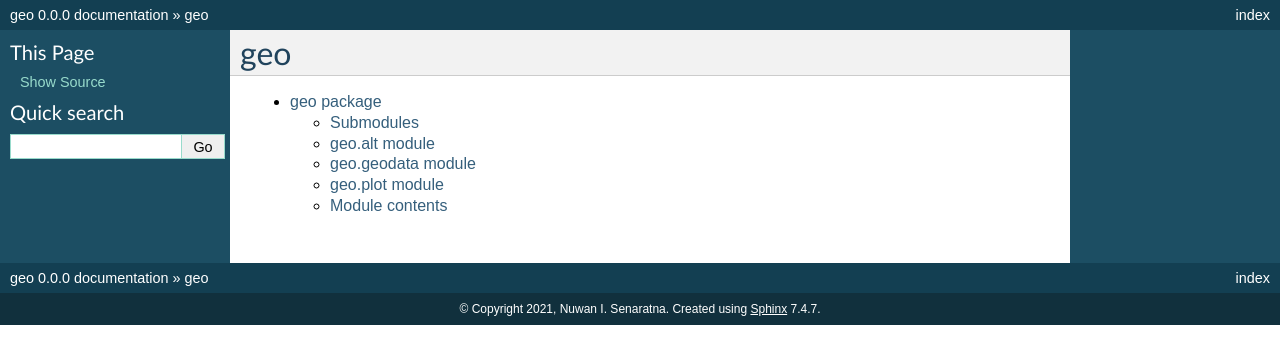
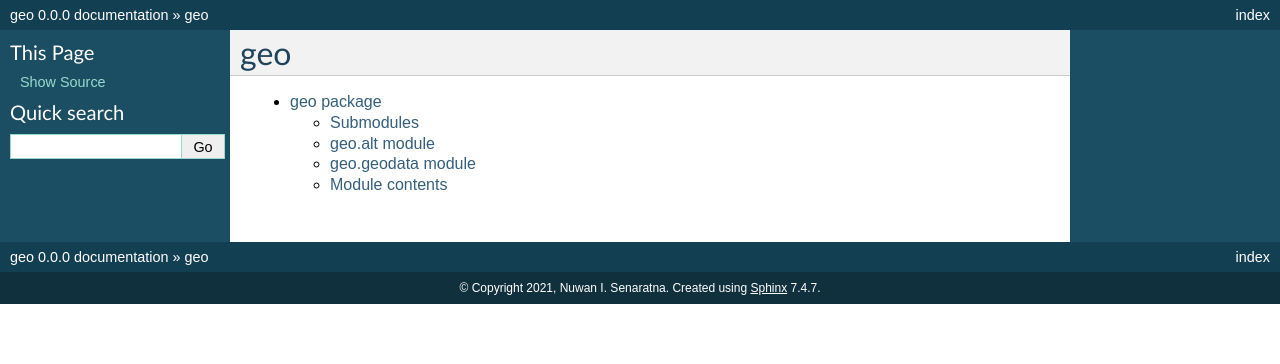
Before and after one commit to nuuuwan/geo, a Sphinx documentation site: the page built from docs/source/modules.rst, in a window 1280 px wide. Shown: the top 364 px of the page. Built offline with Sphinx 7.4.7, drawn with Linux system fonts in a browser that asks for light colours.

Commit message:
Built docs

```diff
--- a/docs/source/geo.rst
+++ b/docs/source/geo.rst
@@ -20,14 +20,6 @@ geo.geodata module
    :undoc-members:
    :show-inheritance:
 
-geo.plot module
----------------
-
-.. automodule:: geo.plot
-   :members:
-   :undoc-members:
-   :show-inheritance:
-
 Module contents
 ---------------
 
```
